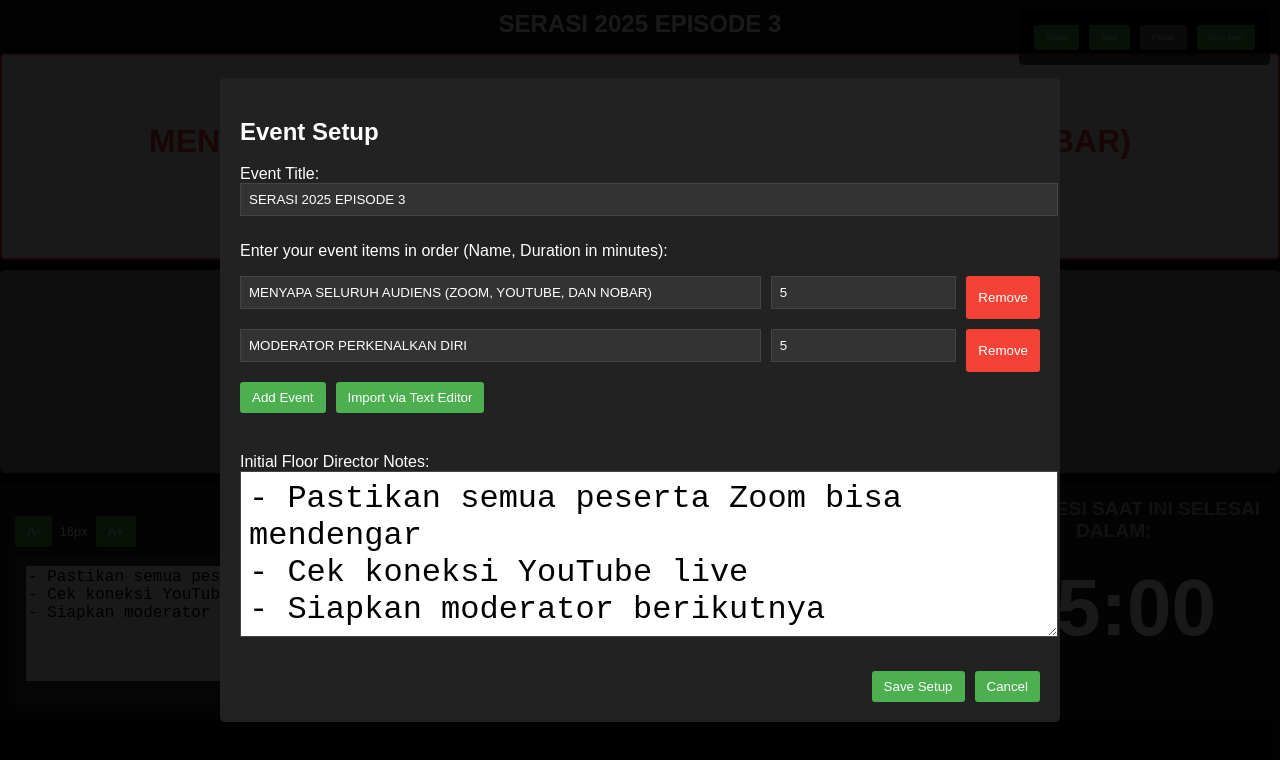
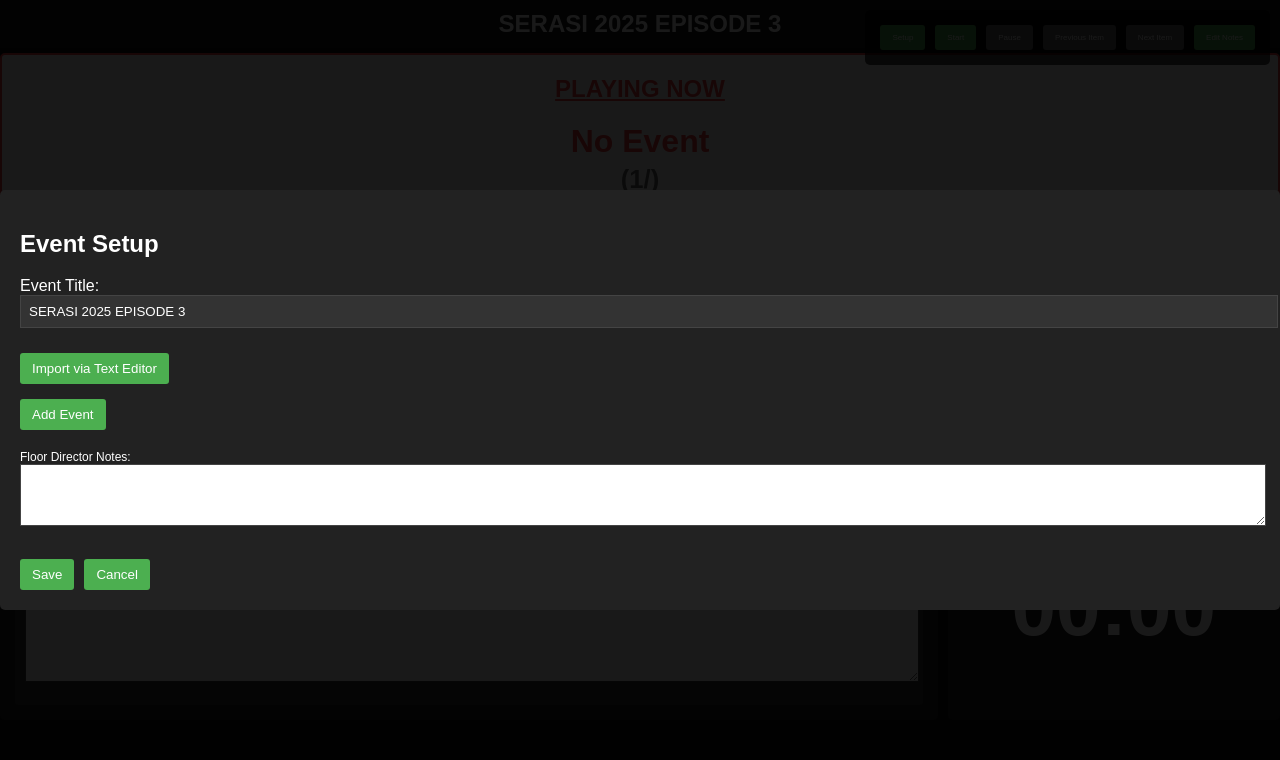
Before and after one commit to Ahmadfnugroho/prompterserasi, a React (Vite) app: page / in a window 1280 px wide. Both pictures are taken after a click on the button "Setup". Shown: the top 760 px of the page. Built offline with nearby package versions, Linux system fonts and the light colour scheme.

Commit message:
penyempurnaan

```diff
--- a/src/App.jsx
+++ b/src/App.jsx
@@ -1,4 +1,4 @@
-import React, { useState, useEffect } from "react";
+import React, { useState, useEffect, useRef } from "react";
 import ControlPanel from "./components/ControlPanel";
 import FloorNotes from "./components/FloorNotes";
 import Timer from "./components/Timer";
@@ -7,28 +7,38 @@ import NotesModal from "./components/NotesModal";
 import "./styles.css";
 
 function App() {
-  const [events, setEvents] = useState([
-    { name: "MENYAPA SELURUH AUDIENS (ZOOM, YOUTUBE, DAN NOBAR)", duration: 5 },
-    { name: "MODERATOR PERKENALKAN DIRI", duration: 5 },
-  ]);
+  const [events, setEvents] = useState([]);
+
   const [currentEventIndex, setCurrentEventIndex] = useState(0);
+  const [currentSubEventIndex, setCurrentSubEventIndex] = useState(0);
   const [timeLeft, setTimeLeft] = useState(0);
   const [isRunning, setIsRunning] = useState(false);
-  const [floorNotes, setFloorNotes] = useState([
-    "- Pastikan semua peserta Zoom bisa mendengar",
-    "- Cek koneksi YouTube live",
-    "- Siapkan moderator berikutnya",
-  ]);
+  const [floorNotes, setFloorNotes] = useState([]);
   const [showSetup, setShowSetup] = useState(false);
   const [showNotes, setShowNotes] = useState(false);
   const [eventTitle, setEventTitle] = useState("SERASI 2025 EPISODE 3");
 
-  // Initialize display
+  // Refs for auto-scrolling
+  const subEventContainerRef = useRef();
+  const activeSubEventRef = useRef();
+
+  // Initialize timer and scroll position
   useEffect(() => {
     if (events.length > 0) {
       setTimeLeft(events[currentEventIndex].duration * 60);
+      setCurrentSubEventIndex(0);
     }
   }, [events, currentEventIndex]);
+
+  // Auto-scroll to active sub-event
+  useEffect(() => {
+    if (activeSubEventRef.current) {
+      activeSubEventRef.current.scrollIntoView({
+        behavior: "smooth",
+        block: "nearest",
+      });
+    }
+  }, [currentSubEventIndex]);
 
   // Timer logic
   useEffect(() => {
@@ -43,57 +53,100 @@ function App() {
     return () => clearInterval(timer);
   }, [isRunning, timeLeft]);
 
-  const startTimer = () => {
-    setIsRunning(true);
+  const startTimer = () => setIsRunning(true);
+  const pauseTimer = () => setIsRunning(false);
+
+  const nextSubEvent = () => {
+    const currentEvent = events[currentEventIndex];
+    if (currentSubEventIndex < currentEvent.subEvents.length - 1) {
+      setCurrentSubEventIndex(currentSubEventIndex + 1);
+    } else {
+      nextEvent();
+    }
   };
 
-  const pauseTimer = () => {
-    setIsRunning(false);
+  const previousSubEvent = () => {
+    if (currentSubEventIndex > 0) {
+      setCurrentSubEventIndex(currentSubEventIndex - 1);
+    } else if (currentEventIndex > 0) {
+      // Move to last sub-event of previous main event
+      setCurrentEventIndex(currentEventIndex - 1);
+      setCurrentSubEventIndex(
+        events[currentEventIndex - 1].subEvents.length - 1
+      );
+    }
   };
 
   const nextEvent = () => {
     if (currentEventIndex < events.length - 1) {
       setCurrentEventIndex(currentEventIndex + 1);
+      setCurrentSubEventIndex(0);
       setTimeLeft(events[currentEventIndex + 1].duration * 60);
-      if (isRunning) {
-        startTimer();
-      }
     } else {
       setIsRunning(false);
     }
   };
 
-  const handleSaveSetup = (newEvents, newNotes) => {
+  const handleSaveSetup = (newEvents, newNotes, newTitle) => {
     setEvents(newEvents);
     setFloorNotes(newNotes);
+    setEventTitle(newTitle);
     setCurrentEventIndex(0);
+    setCurrentSubEventIndex(0);
     setTimeLeft(newEvents[0]?.duration * 60 || 0);
     setIsRunning(false);
     setShowSetup(false);
   };
 
-  const handleSaveNotes = (newNotes) => {
-    setFloorNotes(newNotes);
-    setShowNotes(false);
-  };
-
   return (
     <div className="container">
-      <div className="header">SERASI 2025 EPISODE 3</div>
+      <div className="header">{eventTitle}</div>
 
       <div className="playing-now">
         <div className="playing-now-label">PLAYING NOW</div>
         <div className="playing-now-content">
-          {events[currentEventIndex]?.name || "==OPENING=="}
+          <div>
+            <strong>{events[currentEventIndex]?.name || "No Event"}</strong>
+            <div style={{ fontSize: "0.8em", color: "#666", marginTop: "5px" }}>
+              ({currentSubEventIndex + 1}/
+              {events[currentEventIndex]?.subEvents.length})
+            </div>
+          </div>
+          <div className="sub-event-container" ref={subEventContainerRef}>
+            {events[currentEventIndex]?.subEvents.map((subEvent, index) => (
+              <div
+                key={index}
+                ref={index === currentSubEventIndex ? activeSubEventRef : null}
+                className={`sub-event ${
+                  index === currentSubEventIndex ? "active" : ""
+                }`}
+              >
+                {subEvent}
+              </div>
+            ))}
+          </div>
         </div>
       </div>
 
       <div className="next-up">
         <div className="next-up-label">NEXT UP</div>
         <div className="next-up-content">
-          {currentEventIndex < events.length - 1
-            ? events[currentEventIndex + 1]?.name
-            : "END OF EVENT"}
+          {currentEventIndex < events.length - 1 ? (
+            <>
+              <strong>{events[currentEventIndex + 1]?.name}</strong>
+              <div className="next-up-sub-event-container">
+                {events[currentEventIndex + 1]?.subEvents
+                  .slice(0, 3)
+                  .map((subEvent, index) => (
+                    <div key={index} className="next-up-sub-event">
+                      {subEvent}
+                    </div>
+                  ))}
+              </div>
+            </>
+          ) : (
+            "END OF EVENT"
+          )}
         </div>
       </div>
 
@@ -106,10 +159,16 @@ function App() {
         isRunning={isRunning}
         onStart={startTimer}
         onPause={pauseTimer}
-        onNext={nextEvent}
+        onNext={nextSubEvent}
+        onPrevious={previousSubEvent}
         onSetup={() => setShowSetup(true)}
         onEditNotes={() => setShowNotes(true)}
-        hasNext={currentEventIndex < events.length - 1}
+        hasNext={
+          currentSubEventIndex <
+            events[currentEventIndex]?.subEvents.length - 1 ||
+          currentEventIndex < events.length - 1
+        }
+        hasPrevious={currentSubEventIndex > 0 || currentEventIndex > 0}
       />
 
       {showSetup && (
@@ -117,15 +176,7 @@ function App() {
           title={eventTitle}
           events={events}
           initialNotes={floorNotes.join("\n")}
-          onSave={(newEvents, newNotes, newTitle) => {
-            setEvents(newEvents);
-            setFloorNotes(newNotes);
-            setEventTitle(newTitle);
-            setCurrentEventIndex(0);
-            setTimeLeft(newEvents[0]?.duration * 60 || 0);
-            setIsRunning(false);
-            setShowSetup(false);
-          }}
+          onSave={handleSaveSetup}
           onClose={() => setShowSetup(false)}
         />
       )}
@@ -133,7 +184,10 @@ function App() {
       {showNotes && (
         <NotesModal
           notes={floorNotes.join("\n")}
-          onSave={handleSaveNotes}
+          onSave={(newNotes) => {
+            setFloorNotes(newNotes.split("\n"));
+            setShowNotes(false);
+          }}
           onClose={() => setShowNotes(false)}
         />
       )}
--- a/src/components/ControlPanel.jsx
+++ b/src/components/ControlPanel.jsx
@@ -5,8 +5,11 @@ function ControlPanel({
   onStart,
   onPause,
   onNext,
+  onPrevious, // New prop for previous functionality
   onSetup,
+  onEditNotes,
   hasNext,
+  hasPrevious, // New prop to control when previous is disabled
 }) {
   return (
     <div className="control-panel">
@@ -17,9 +20,13 @@ function ControlPanel({
       <button onClick={onPause} disabled={!isRunning}>
         Pause
       </button>
+      <button onClick={onPrevious} disabled={!hasPrevious}>
+        Previous Item
+      </button>
       <button onClick={onNext} disabled={!hasNext}>
         Next Item
       </button>
+      <button onClick={onEditNotes}>Edit Notes</button>
     </div>
   );
 }
--- a/src/components/EventItem.jsx
+++ b/src/components/EventItem.jsx
@@ -2,8 +2,10 @@ import React from "react";
 
 function EventItem({
   name,
+  detail,
   duration,
   onNameChange,
+  onDetailChange,
   onDurationChange,
   onRemove,
 }) {
@@ -11,9 +13,17 @@ function EventItem({
     <div className="event-item">
       <input
         type="text"
+        className="event"
         placeholder="Event name"
         value={name}
         onChange={(e) => onNameChange(e.target.value)}
+      />
+      <input
+        type="text"
+        className="detail"
+        placeholder="Event detail"
+        value={detail}
+        onChange={(e) => onDetailChange(e.target.value)}
       />
       <input
         type="number"
--- a/src/components/SetupModal.jsx
+++ b/src/components/SetupModal.jsx
@@ -5,7 +5,7 @@ function SetupModal({ title, events, initialNotes, onSave, onClose }) {
   const [eventItems, setEventItems] = useState([...events]);
   const [notes, setNotes] = useState(initialNotes);
   const [localTitle, setLocalTitle] = useState(title);
-  const [showBulkEditor, setShowBulkEditor] = useState(false);
+  const [showTextEditor, setShowTextEditor] = useState(false);
   const [bulkText, setBulkText] = useState("");
 
   const handleNameChange = (index, newName) => {
@@ -20,32 +20,61 @@ function SetupModal({ title, events, initialNotes, onSave, onClose }) {
     setEventItems(updated);
   };
 
+  const handleSubEventsChange = (index, newSubEvents) => {
+    const updated = [...eventItems];
+    updated[index].subEvents = newSubEvents.split("\n").filter((s) => s.trim());
+    setEventItems(updated);
+  };
+
+  const handleAdd = () => {
+    setEventItems([
+      ...eventItems,
+      {
+        name: "",
+        duration: "",
+        subEvents: ["Sub-event 1", "Sub-event 2"],
+      },
+    ]);
+  };
+
   const handleRemove = (index) => {
     const updated = [...eventItems];
     updated.splice(index, 1);
     setEventItems(updated);
   };
 
-  const handleAdd = () => {
-    setEventItems([...eventItems, { name: "", duration: 1 }]);
-  };
+  const handleBulkImport = () => {
+    const lines = bulkText.split("\n").filter((line) => line.trim());
+    const newEvents = [];
 
-  const handleBulkImport = () => {
-    const parsedItems = bulkText
-      .split("\n")
-      .map((line) => line.trim())
-      .filter((line) => line.includes("="))
-      .map((line) => {
-        const [name, durationStr] = line.split("=");
-        return {
-          name: name.trim(),
-          duration: parseInt(durationStr.trim(), 10) || 1,
-        };
-      });
+    let currentEvent = null;
 
-    if (parsedItems.length > 0) {
-      setEventItems(parsedItems);
-      setShowBulkEditor(false);
+    lines.forEach((line) => {
+      // Event header format: "Event Name | Duration"
+      if (line.includes("|")) {
+        const [name, duration] = line.split("|").map((part) => part.trim());
+        if (name) {
+          currentEvent = {
+            name,
+            duration: parseInt(duration) || 5,
+            subEvents: [],
+          };
+          newEvents.push(currentEvent);
+        }
+      }
+      // Sub-event (starts with "-")
+      else if (line.startsWith("-") && currentEvent) {
+        currentEvent.subEvents.push(line.substring(1).trim());
+      }
+      // Regular line (add as sub-event)
+      else if (currentEvent) {
+        currentEvent.subEvents.push(line.trim());
+      }
+    });
+
+    if (newEvents.length > 0) {
+      setEventItems(newEvents);
+      setShowTextEditor(false);
       setBulkText("");
     }
   };
@@ -61,73 +90,102 @@ function SetupModal({ title, events, initialNotes, onSave, onClose }) {
         <h2>Event Setup</h2>
 
         <div>
-          <label htmlFor="eventTitle">Event Title:</label>
+          <label>Event Title:</label>
           <input
-            id="eventTitle"
             type="text"
             value={localTitle}
             onChange={(e) => setLocalTitle(e.target.value)}
           />
         </div>
 
-        <p>Enter your event items in order (Name, Duration in minutes):</p>
-
-        <div id="eventItems">
-          {eventItems.map((item, index) => (
-            <EventItem
-              key={index}
-              name={item.name}
-              duration={item.duration}
-              onNameChange={(value) => handleNameChange(index, value)}
-              onDurationChange={(value) => handleDurationChange(index, value)}
-              onRemove={() => handleRemove(index)}
-            />
-          ))}
-        </div>
-
-        <div style={{ marginTop: "10px" }}>
-          <button className="add-event" onClick={handleAdd}>
-            Add Event
-          </button>
-          <button
-            style={{ marginLeft: "10px" }}
-            onClick={() => setShowBulkEditor(!showBulkEditor)}
-          >
-            {showBulkEditor ? "Close Editor" : "Import via Text Editor"}
+        <div style={{ margin: "15px 0", fontSize: "12px" }}>
+          <button onClick={() => setShowTextEditor(!showTextEditor)}>
+            {showTextEditor ? "Hide Text Editor" : "Import via Text Editor"}
           </button>
         </div>
 
-        {showBulkEditor && (
-          <div style={{ marginTop: "20px" }}>
+        {showTextEditor && (
+          <div style={{ marginBottom: "20px", fontSize: "12px" }}>
             <p>
-              Enter items as: <code>Name=Duration</code> per line
+              <strong>Format:</strong>
+              <br />
+              1. Event Name | Duration (in minutes)
+              <br />
+              2. Sub-events (one per line, optionally starting with "-")
+              <br />
+              3. Blank line between events
             </p>
             <textarea
-              rows="6"
               value={bulkText}
               onChange={(e) => setBulkText(e.target.value)}
-              placeholder={`Opening=5\nKeynote=30\nBreak=15`}
-              style={{ width: "100%", fontFamily: "monospace", padding: "8px" }}
+              placeholder={`Opening | 5\n- Welcome guests\n- Introduce speakers\n\nSession 1 | 15\n- Presentation\n- Q&A`}
+              style={{
+                width: "100%",
+                height: "200px",
+                padding: "8px",
+                fontSize: "12px",
+              }}
             />
-            <div style={{ marginTop: "10px", textAlign: "right" }}>
-              <button onClick={handleBulkImport}>Import</button>
+            <div style={{ marginTop: "10px", fontSize: "10px" }}>
+              <button onClick={handleBulkImport}>Import Events</button>
+              <button
+                onClick={() => {
+                  setShowTextEditor(false);
+                  setBulkText("");
+                }}
+                style={{ marginLeft: "10px", fontSize: "10px" }}
+              >
+                Cancel
+              </button>
             </div>
           </div>
         )}
 
-        <div style={{ marginTop: "20px" }}>
-          <label htmlFor="initialNotes">Initial Floor Director Notes:</label>
+        <div id="eventItems" style={{ marginTop: "15px", fontSize: "12px" }}>
+          {eventItems.map((item, index) => (
+            <div key={index} className="event-item">
+              <input
+                type="text"
+                placeholder="Event name"
+                value={item.name}
+                onChange={(e) => handleNameChange(index, e.target.value)}
+              />
+              <input
+                type="number"
+                placeholder="Duration (minutes)"
+                value={item.duration}
+                onChange={(e) =>
+                  handleDurationChange(index, parseInt(e.target.value) || 1)
+                }
+              />
+              <textarea
+                style={{ fontSize: "12px" }}
+                placeholder="Sub-events (one per line)"
+                value={item.subEvents.join("\n")}
+                onChange={(e) => handleSubEventsChange(index, e.target.value)}
+                rows={4}
+              />
+              <button onClick={() => handleRemove(index)}>Remove</button>
+            </div>
+          ))}
+        </div>
+
+        <div style={{ marginTop: "15px", fontSize: "10px" }}>
+          <button onClick={handleAdd}>Add Event</button>
+        </div>
+
+        <div style={{ marginTop: "20px", fontSize: "12px" }}>
+          <label>Floor Director Notes:</label>
           <textarea
-            id="initialNotes"
-            rows="4"
+            style={{ fontSize: "12px" }}
             value={notes}
             onChange={(e) => setNotes(e.target.value)}
-            style={{ width: "100%", padding: "8px" }}
+            rows={4}
           />
         </div>
 
-        <div style={{ marginTop: "20px", textAlign: "right" }}>
-          <button onClick={handleSave}>Save Setup</button>
+        <div style={{ marginTop: "20px" }}>
+          <button onClick={handleSave}>Save</button>
           <button onClick={onClose} style={{ marginLeft: "10px" }}>
             Cancel
           </button>
--- a/src/styles.css
+++ b/src/styles.css
@@ -72,8 +72,8 @@ body {
 }
 
 .next-up-label {
-  font-size: 1.5rem;
-  color: #ffffff;
+  font-size: 1rem;
+  color: #000000;
   /* border: solid 2px #f03f3f; */
   text-align: center;
   font-weight: bold;
@@ -82,11 +82,29 @@ body {
 }
 
 .next-up-content {
-  font-size: 2rem;
+  font-size: 1.5rem;
   font-weight: bold;
-  color: #ffffff;
+  color: #000000;
   /* border: solid 2px #f03f3f; */
   text-align: center;
+}
+
+.next-up-sub-event-container {
+  max-height: 200px;
+  overflow-y: auto;
+  scroll-behavior: smooth;
+  /* margin-top: 10px; */
+}
+
+.next-up-sub-event {
+  /* padding: 8px; */
+
+  margin: 4px 0;
+  font-size: 1rem;
+  color: black;
+
+  /* background: #f5f5f5; */
+  /* border-left: 3px solid #ddd; */
 }
 
 .bottom-row {
@@ -193,6 +211,7 @@ textarea {
 
 .setup-form {
   position: fixed;
+  overflow-y: auto;
   top: 0;
   left: 0;
   right: 0;
@@ -208,26 +227,31 @@ textarea {
 
 .setup-form-content {
   background-color: #222;
+  max-height: 100%;
+  overflow-y: auto;
+
   padding: 20px;
   border-radius: 5px;
-  max-width: 800px;
   width: 100%;
 }
 
 .event-item {
-  display: flex;
-  margin-bottom: 10px;
+  margin-bottom: 1px;
 }
 
 .event-item input {
-  flex: 3;
   margin-right: 10px;
   background-color: #333;
   color: white;
-  border: 1px solid #444;
-  padding: 8px;
+  /* border: 1px solid #ff0202; */
+  padding: 3px;
 }
-
+.event-item input.event {
+  flex: 1;
+}
+.event-item input.detail {
+  flex: 1;
+}
 .event-item input.time {
   flex: 1;
 }
@@ -262,3 +286,28 @@ input {
   margin-bottom: 10px;
   width: 100%;
 }
+
+.sub-event-container {
+  max-height: 200px;
+  overflow-y: auto;
+  scroll-behavior: smooth;
+  /* margin-top: 10px; */
+}
+
+.sub-event {
+  /* padding: 8px; */
+  margin: 4px 0;
+  font-size: 1.5rem;
+  color: black;
+
+  /* background: #f5f5f5; */
+  /* border-left: 3px solid #ddd; */
+}
+
+.sub-event.active {
+  font-size: 2rem;
+  color: red;
+  background: #e3f2fd;
+  border-left: 3px solid #2196f3;
+  font-weight: bold;
+}
```
Also changed, not shown: src/components/NotesModal.jsx (+5 -4 lines), src/components/SubEventContainer.jsx (added, +33 -0 lines).
